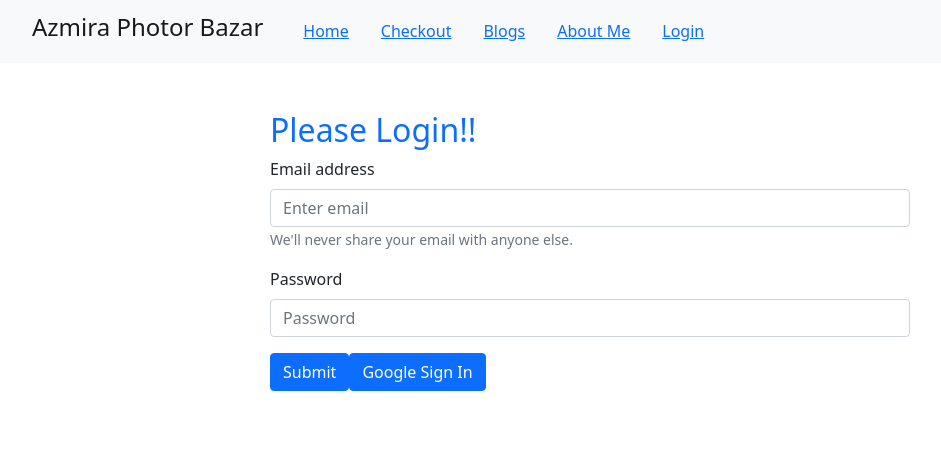
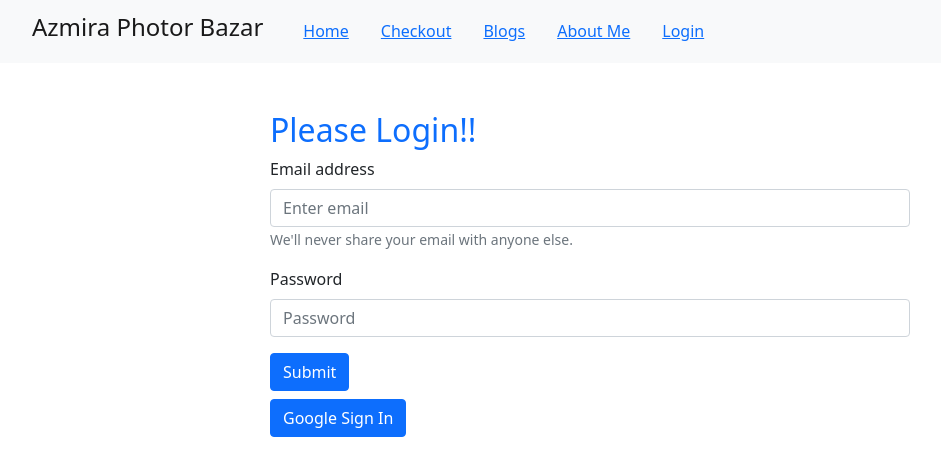
Before and after one commit to coderground/azmira-photorbazar, a React (Create React App) app: page /login in a window 1280 px wide. Shown: the top 476 px of the page, without its empty margins (50-991 px from the left). Built offline with nearby package versions, Linux system fonts and the light colour scheme; no server answers.

Commit message:
first commit

```diff
--- a/src/components/Home/Login/Login.js
+++ b/src/components/Home/Login/Login.js
@@ -57,7 +57,8 @@ const Login = () => {
                 <Button onSubmit={handleFormSubmit} variant="primary" type="submit">
                     Submit
                 </Button>
-                <Button onClick={handleGoogleSignIn} variant="primary" type="submit">
+                <br />
+                <Button className='mt-2' onClick={handleGoogleSignIn} variant="primary" type="submit">
                     Google Sign In
                 </Button>
             </Form>
--- a/src/components/Home/NotFound/NotFound.js
+++ b/src/components/Home/NotFound/NotFound.js
@@ -2,10 +2,10 @@ import React from 'react';
 
 const NotFound = () => {
     return (
-        <div>
-            <h4>This Is Error</h4>
+        <div className='bg-picture'>
+            <h4 className='text-center text-4xl'>This Is Error</h4>
             <h2>404</h2>
-            <img src="https://encrypted-tbn0.gstatic.com/images?q=tbn:ANd9GcSzzRjgjEMs3GBFnGgIaDJuKMM-Q4GbJ1admMsAs32mRCWW5X6C-5z8ys2OJGz93fk1h8k&usqp=CAU" alt="" />
+            <img src='https://s.tmimgcdn.com/scr/1200x750/122600/error-page-not-found-illustration_122693-original.jpg'alt="" />
         </div>
     );
 };
```
Also changed, not shown: 1 other file (tests, documents, lock files or other folders).
